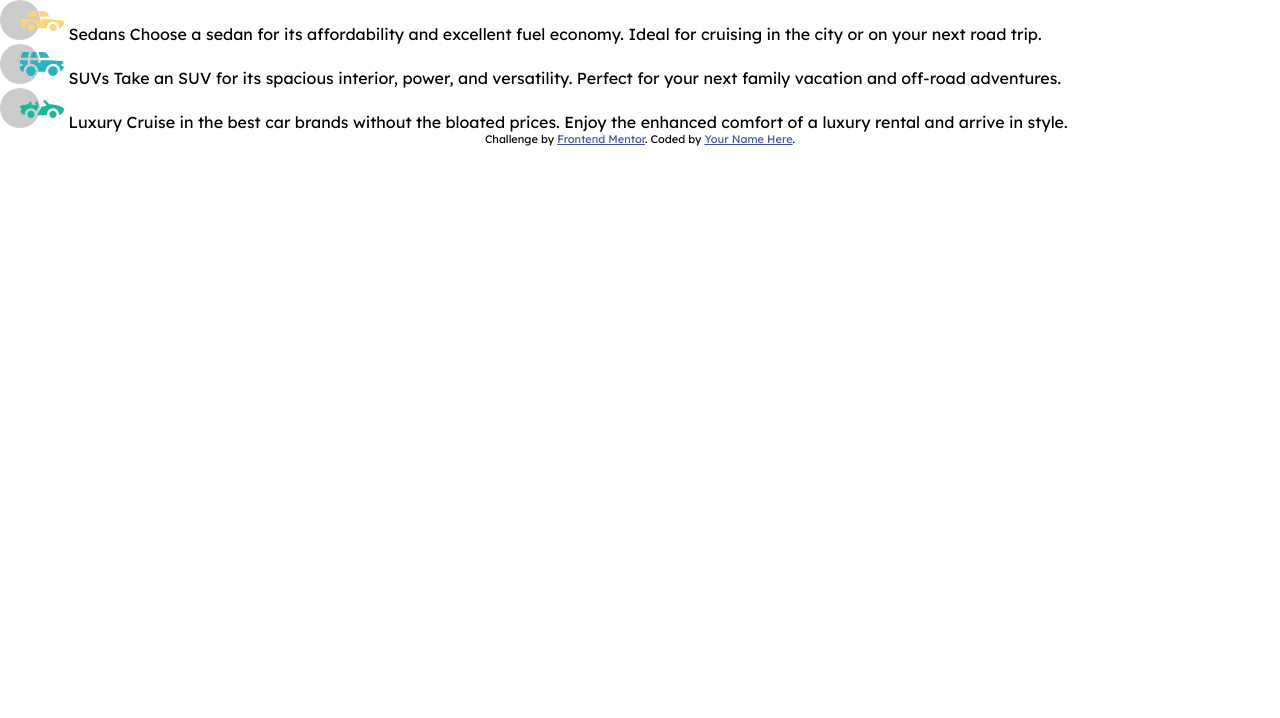
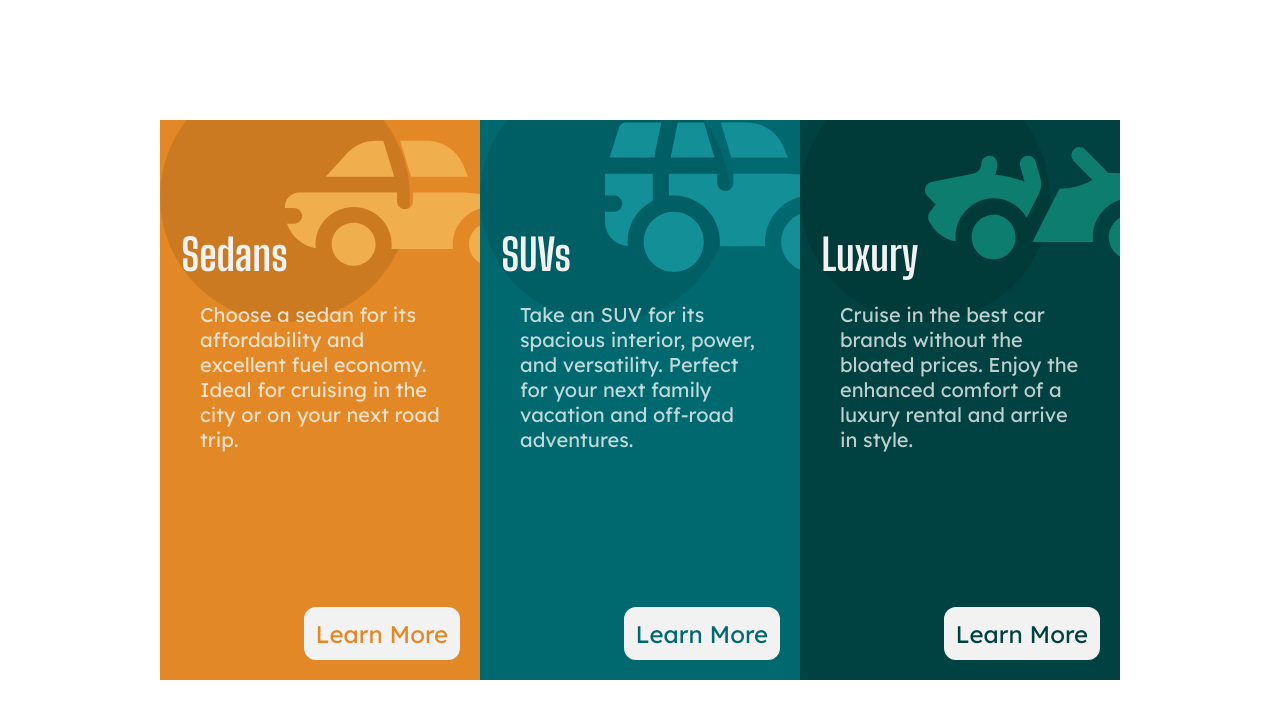
Before and after one commit to Corbinhol/3-card-column-preview-card, a plain HTML site: page index.html in a window 1280 px wide. Drawn offline with Linux system fonts and the light colour scheme.

Commit message:
Finished

```diff
--- a/assets/css/styles.css
+++ b/assets/css/styles.css
@@ -2,12 +2,164 @@
     margin: 0px;
     padding: 0px;
     font-family: 'Lexend Deca', sans-serif;
+
+    --sedan-background: hsl(31, 77%, 52%);
+    --suv-background: hsl(184, 100%, 22%);
+    --luxury-background: hsl(179, 100%, 13%);
+
+    --main-color: hsla(0, 0%, 100%, 0.75);
+    --compliment-color: hsl(0, 0%, 95%);
 }
 
 h1 {
     font-family: 'Big Shoulders Display', cursive;
 }
 
-.green {
-    color: green;
+body {
+    display: flex;
+    justify-content: center;
+    align-items: center;
+    min-height: 100vh;
 }
+
+.grid {
+    width: 60em;
+    height: 35em;
+
+    display: grid;
+    grid-template-columns: 1fr 1fr 1fr;
+    grid-template-rows: 100%;
+
+    z-index: 1;
+    overflow: visible;
+}
+
+.attribution {
+    position: fixed;
+    bottom: 1vh;
+    min-width: 100vw;
+    text-align: center;
+}
+
+.sedan {
+    background: var(--sedan-background);
+}
+
+.suv {
+    background: var(--suv-background);
+}
+
+.luxury {
+    background: var(--luxury-background);
+}
+
+.cell {
+    display: flex;
+    flex-direction: column;
+    overflow: hidden;
+    position: relative;
+}
+
+.cell p {
+    color: var(--main-color);
+    max-width: 75%;
+    font-size: 1.25rem;
+    align-self: center;
+    width: 100%;
+    opacity: 100%;
+    z-index: 2;
+}
+
+.cell h1 {
+    color: var(--compliment-color);
+    margin-left: .5em;
+    margin-top: 2.5em;
+    margin-bottom: .5em;
+    font-size: 2.7em;
+    z-index: 2;
+
+}
+
+.cell img {
+    position: absolute;
+    width: 25em;
+    top: -3em;
+    opacity: 50%;
+}
+
+.cell .button {
+    text-decoration: none;
+    position:absolute;
+    font-size: 1.5em;
+    top: 87%;
+    left: 45%;
+    border: 2px solid var(--compliment-color);
+
+    padding: .4em;
+    border-radius: .5em;
+
+    transition: background .3s, color .3s ;
+}
+
+.sedan .button {
+    background: var(--compliment-color);
+    color: var(--sedan-background);
+}
+
+.suv .button {
+    background: var(--compliment-color);
+    color: var(--suv-background);
+}
+
+.luxury .button {
+    background: var(--compliment-color);
+    color: var(--luxury-background);
+}
+
+
+.button:hover {
+    background: transparent;
+    color: var(--compliment-color);
+}
+
+
+
+
+
+
+
+
+
+
+
+@media screen and (max-width: 375px) {
+    body {
+        justify-content: default;
+        align-items: default;
+    }
+
+    .grid {
+        width: 90%;
+        height: auto;
+        grid-template-rows: 1fr 1fr 1fr;
+        grid-template-columns: 100%;
+        margin-top: 5em;
+        margin-bottom: 5em;
+    }
+
+    .cell {
+        height: auto;
+    }
+
+    .cell h1 {
+        margin-top: 3em;
+    }
+
+    .cell p {
+        margin-bottom: 12em;
+    }
+
+    .cell .button {
+        top: 83%;
+    }
+  }
--- a/index.html
+++ b/index.html
@@ -21,30 +21,34 @@
 </head>
 <body>
   <div class="grid">
-    <div class="sedan">
+    <div class="sedan cell">
       <img src="images/icon-sedans.svg" alt="sedan icon">
-      Sedans
-      Choose a sedan for its affordability and excellent fuel economy. Ideal for cruising in the city
-      or on your next road trip.
+      <h1>Sedans</h1>
+      <p>Choose a sedan for its affordability and excellent fuel economy. Ideal for cruising in the city
+      or on your next road trip.</p>
+      <a href="#" class="button">Learn More</a>
     </div>
-    <div class="suv">
+    <div class="suv cell">
       <img src="images/icon-suvs.svg" alt="suv icon">
-      SUVs
-      Take an SUV for its spacious interior, power, and versatility. Perfect for your next family vacation
-      and off-road adventures.
+      <h1>SUVs</h1>
+      <p>Take an SUV for its spacious interior, power, and versatility. Perfect for your next family vacation
+      and off-road adventures.</p>
+      <a href="#" class="button">Learn More</a>
     </div>
-    <div class="luxury">
+    <div class="luxury cell">
       <img src="images/icon-luxury.svg" alt="luxury icon">
-      Luxury
-      Cruise in the best car brands without the bloated prices. Enjoy the enhanced comfort of a luxury
-      rental and arrive in style.
+      <h1>Luxury</h1>
+      <p>Cruise in the best car brands without the bloated prices. Enjoy the enhanced comfort of a luxury
+      rental and arrive in style.</p>
+
+      <a href="#" class="button">Learn More</a>
     </div>
   </div>
 
 
-  <div class="attribution">
+  <!-- <div class="attribution">
     Challenge by <a href="https://www.frontendmentor.io?ref=challenge" target="_blank">Frontend Mentor</a>.
     Coded by <a href="#">Your Name Here</a>.
-  </div>
+  </div> -->
 </body>
 </html>
```
